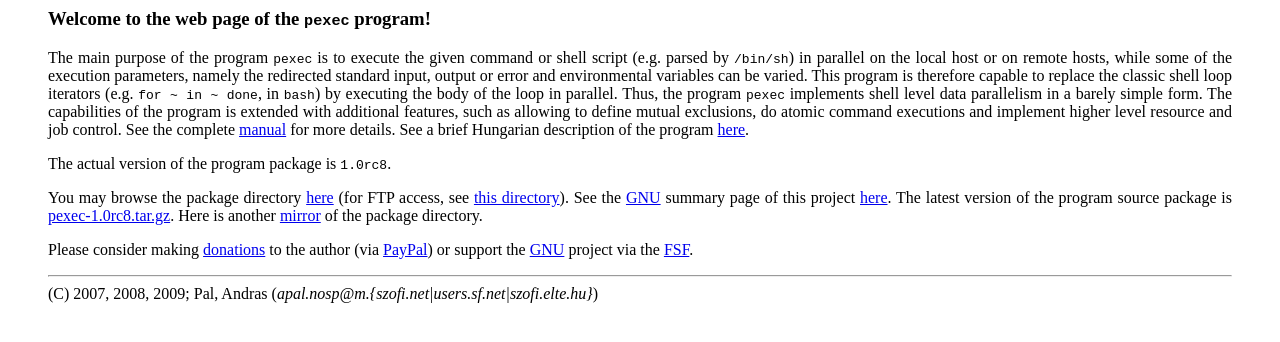
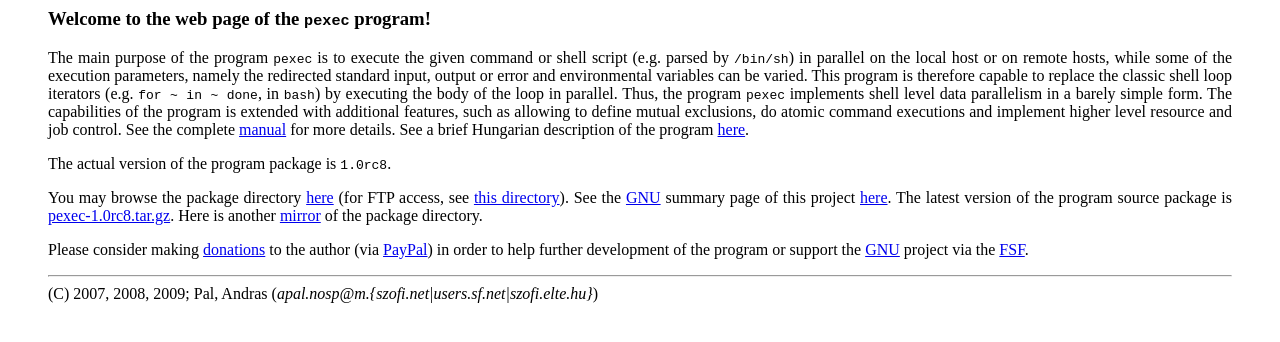
Before and after one commit to gnu-mirror-unofficial/pexec, a plain HTML site: page index.html in a window 1280 px wide. Drawn offline with Linux system fonts and the light colour scheme.

Commit message:
*** empty log message ***

```diff
--- a/index.html
+++ b/index.html
@@ -58,6 +58,7 @@ of the package directory.
 Please consider making
 <a href="javascript:submit_donations();">donations</a>
 to the author (via <a href="http://www.paypal.com">PayPal</a>)
+in order to help further development of the program
 or support the <a href="http://www.gnu.org">GNU</a> project
 via the <a href="http://donate.fsf.org">FSF</a>.
 </form>
```
